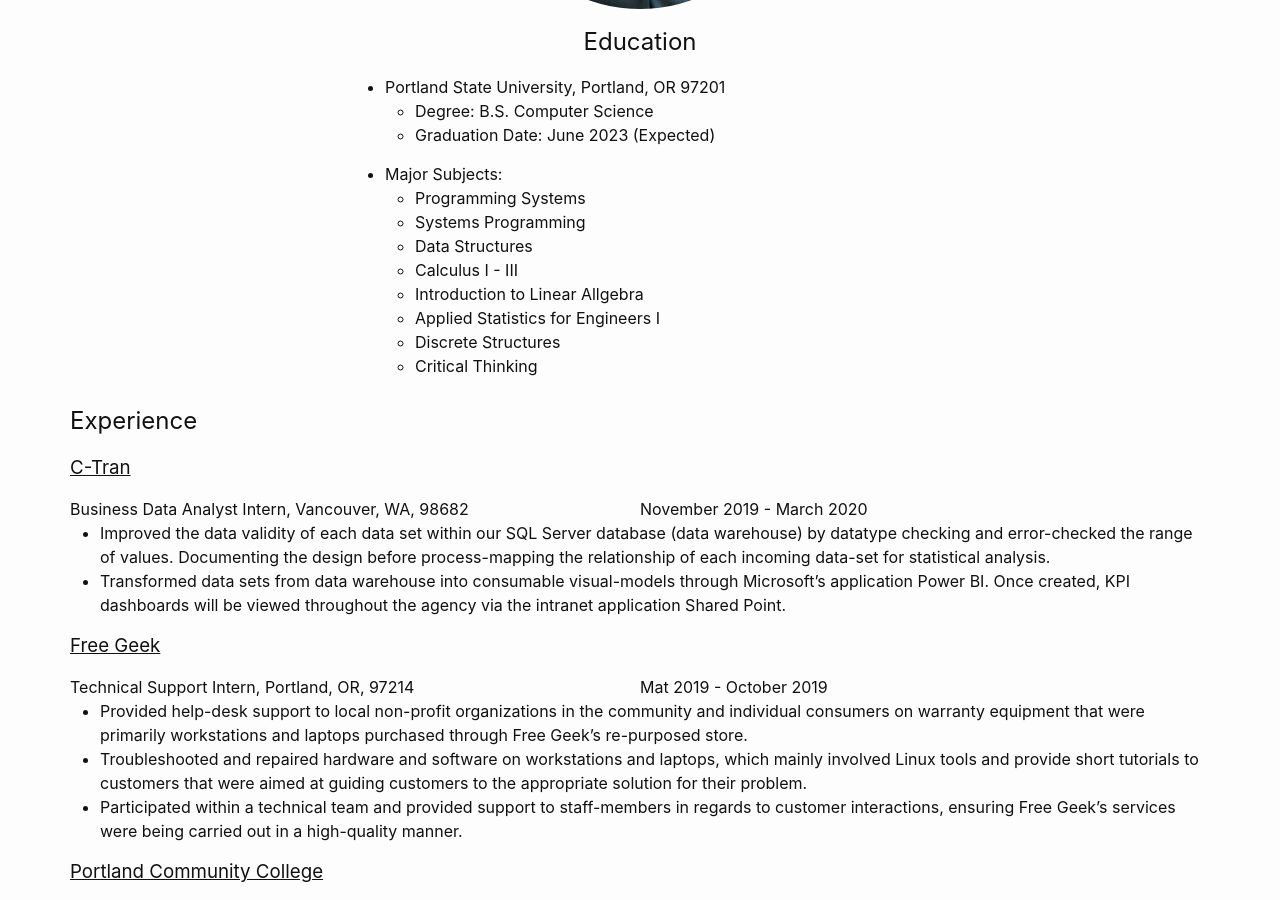
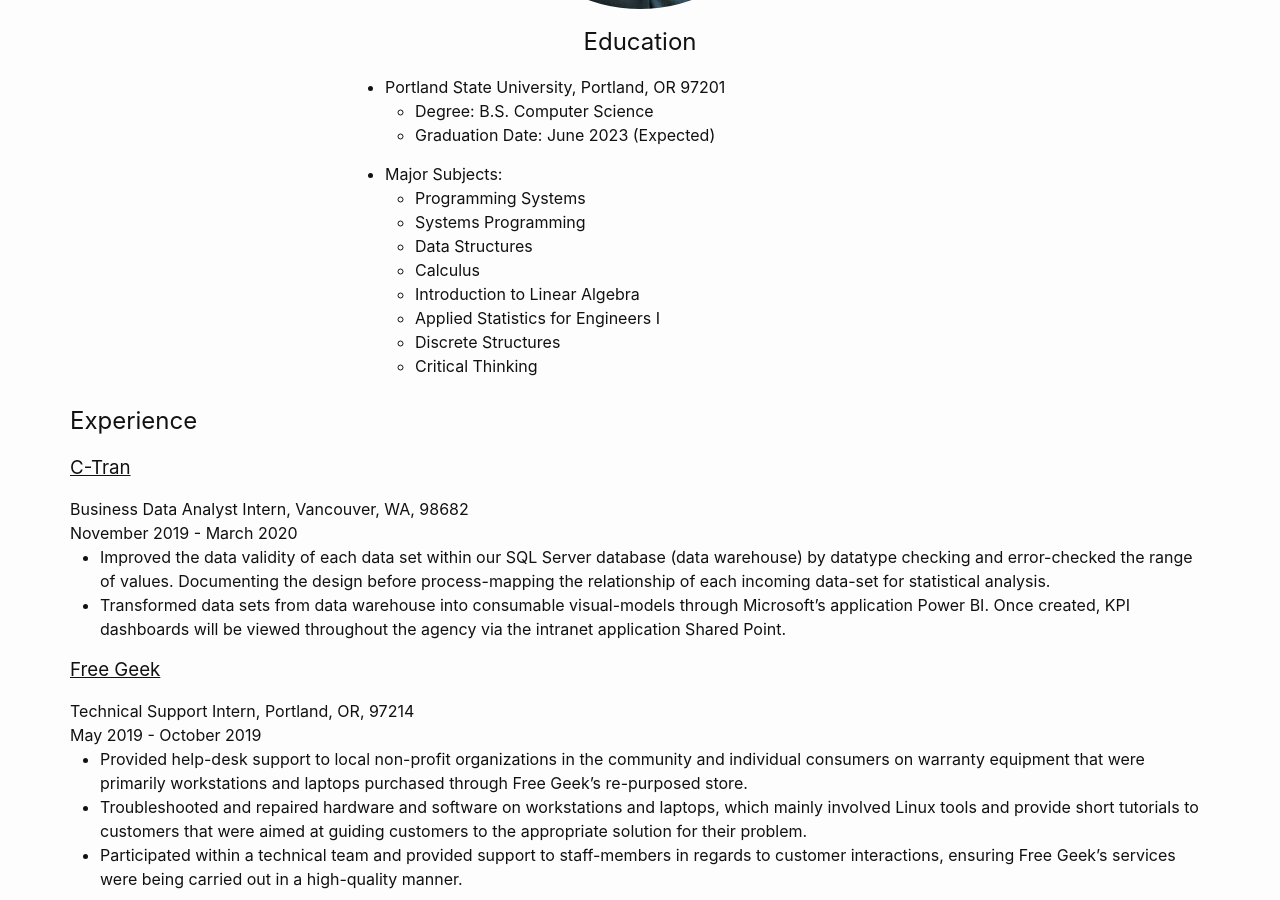
Before and after one commit to ActIII03/personal_website, a Jekyll site: the page built from about.md, in a window 1280 px wide and 900 px high, scrolled down 735 px. Built offline with Jekyll 4.4.1, drawn with Linux system fonts in a browser that asks for light colours.

Commit message:
update typos

```diff
--- a/_includes/resume-education.html
+++ b/_includes/resume-education.html
@@ -15,8 +15,8 @@
 				<li> Programming Systems</li>
 				<li> Systems Programming</li>
 				<li> Data Structures</li>
-				<li> Calculus I - III</li>
-				<li> Introduction to Linear Allgebra</li>
+				<li> Calculus</li>
+				<li> Introduction to Linear Algebra</li>
 				<li> Applied Statistics for Engineers I</li>
 				<li> Discrete Structures</li>
 				<li> Critical Thinking</li>
--- a/_includes/resume-experience.html
+++ b/_includes/resume-experience.html
@@ -6,8 +6,8 @@
 	<!-- C-tran job -->
 	<h3 id="company">C-Tran</h3>
 	<div class = "job-position">
-		<div class="description">Business Data Analyst Intern, Vancouver, WA, 98682</div>
-		<div class="description">November 2019 - March 2020</div>
+		<div class="description-company">Business Data Analyst Intern, Vancouver, WA, 98682</div>
+		<div class="description-date">November 2019 - March 2020</div>
 		<ul id = "job-description">
 			<li>
 				Improved the data validity of each data set within our SQL Server database (data warehouse) by datatype checking and error-checked the range of values. Documenting the design before process-mapping the relationship of each incoming data-set for statistical analysis.
@@ -21,8 +21,8 @@
 	<!-- Free Geek -->
 	<h3 id="company">Free Geek</h3>
 	<div class = "job-position">
-		<div class="description">Technical Support Intern, Portland, OR, 97214 </div>
-		<div class="description">Mat 2019 - October 2019</div>
+		<div class="description-company">Technical Support Intern, Portland, OR, 97214 </div>
+		<div class="description-date">May 2019 - October 2019</div>
 		<ul id = "job-description">
 			<li>
 				Provided help-desk support to local non-profit organizations in the community and individual consumers on warranty equipment that were primarily workstations and laptops purchased through Free Geek’s re-purposed store.
@@ -39,8 +39,8 @@
 	<!-- PCC Vet Resource -->
 	<h3 id="company">Portland Community College</h3>
 	<div class = "job-position">
-		<div class="description">Veteran Resource Center Student Coordinator, Portland, OR, 972 </div>
-		<div class="description">April 2018 - December 2018</div>
+		<div class="description-company">Veteran Resource Center Student Coordinator, Portland, OR, 972 </div>
+		<div class="description-date">April 2018 - December 2018</div>
 		<ul id = "job-description">
 			<li>
 				Developed and established the Veteran Recreational Club, for an initial 12 charter members in under 3 months. Scheduled student veteran retreats and team building exercises around social mindfulness and awareness.
@@ -54,8 +54,8 @@
 	<!-- USS Sampson-->
 	<h3 id="company">United States Navy</h3>
 	<div class = "job-position">
-		<div class="description">Medical Department Representative Everett, WA, 97214</div>
-		<div class="description">June 2015 - December 2017</div>
+		<div class="description-company">Medical Department Representative Everett, WA, 97214</div>
+		<div class="description-date">June 2015 - December 2017</div>
 		<ul id = "job-description">
 			<li>
 				$120K worth of medical equipment maintained for deployment oversees. 20% decrease in spending across four medical-supply categories through participation in a mentor-ship that instilled carrying innovative best practices for patient experience.
```
